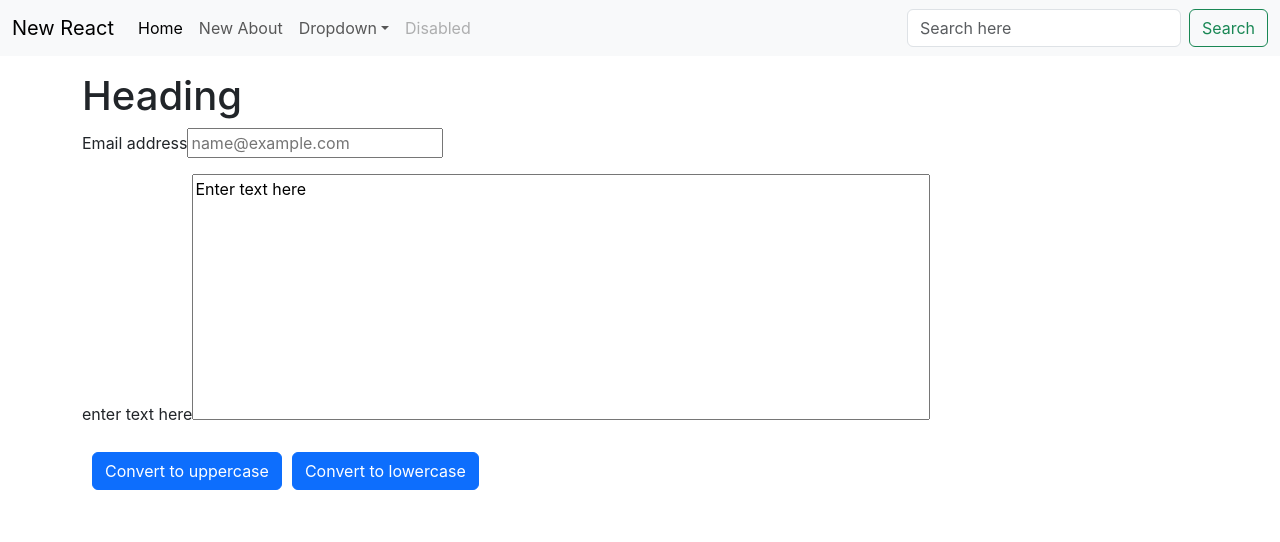
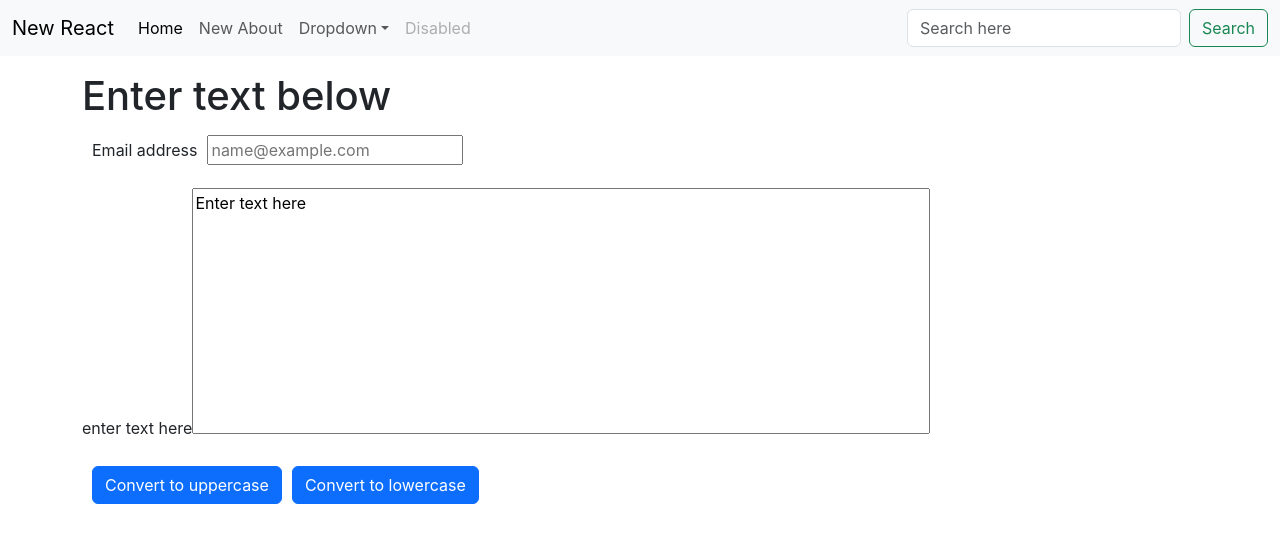
Before and after one commit to vyakhyaagoyal/TextUtils--React, a React (Create React App) app: page / in a window 1280 px wide. Shown: the top 542 px of the page. Built offline with nearby package versions, Linux system fonts and the light colour scheme.

Commit message:
lower functionality added

```diff
--- a/src/App.js
+++ b/src/App.js
@@ -7,7 +7,7 @@ function App() {
     <>
     <Navbar title="New React" about="New About"/>
     <div className="container my-3">
-    <TextForm heading="Heading"/>
+    <TextForm heading="Enter text below"/>
     </div>
     </>
   );
--- a/src/components/TextForm.js
+++ b/src/components/TextForm.js
@@ -2,13 +2,18 @@ import React, {useState} from 'react'
 
 export default function TexthtmlForm(props) {
     const UpClick=()=>{
-        console.log("uppercase clicked");
+        //console.log("uppercase clicked");
         let upcase=text.toUpperCase();
         setText(upcase)
     }
 
+    const loclick=()=>{
+        let locase=text.toLowerCase();
+        setText(locase);
+    }
+
     const handleonchange=(e)=>{
-        console.log("onchange handled");
+        //console.log("onchange handled");
         setText(e.target.value)
     }
 
@@ -19,7 +24,7 @@ export default function TexthtmlForm(props) {
     <div>
         <h1>{props.heading}</h1>
         <div className="mb-3">
-            <label htmlFor="example" className="htmlFormlabel">Email address</label>
+            <label htmlFor="example" className="htmlFormlabel" style={{margin:'10px'}}>Email address</label>
             <input type="email" className="htmlhtmlFormcontrol" id="example" placeholder="name@example.com"></input>
         </div>
         <div className="mb-3">
@@ -27,7 +32,7 @@ export default function TexthtmlForm(props) {
             <textarea className="htmlFormcontrol" id="example1" rows="10" cols="70" style={{resize: "none"}} value={text} onChange={handleonchange}/>
         </div>
         <button className="btn btn-primary" onClick={UpClick} style={{margin:'10px'}}>Convert to uppercase</button>
-        <button className="btn btn-primary">Convert to lowercase</button>
+        <button className="btn btn-primary" onClick={loclick}>Convert to lowercase</button>
     </div>
     )
 }
```
